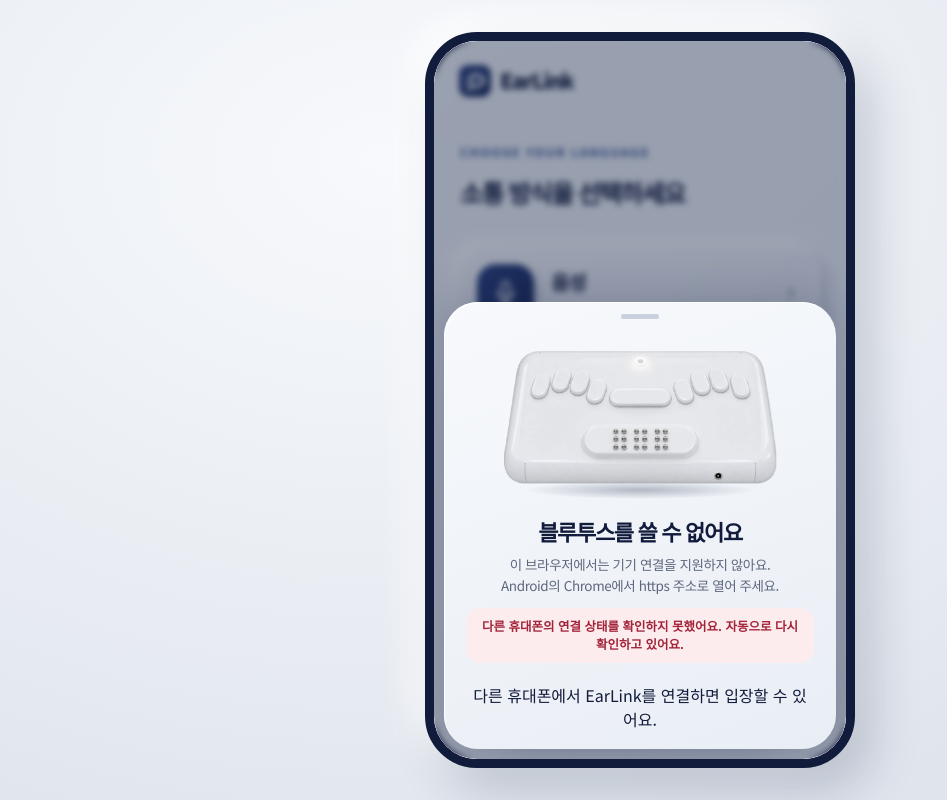
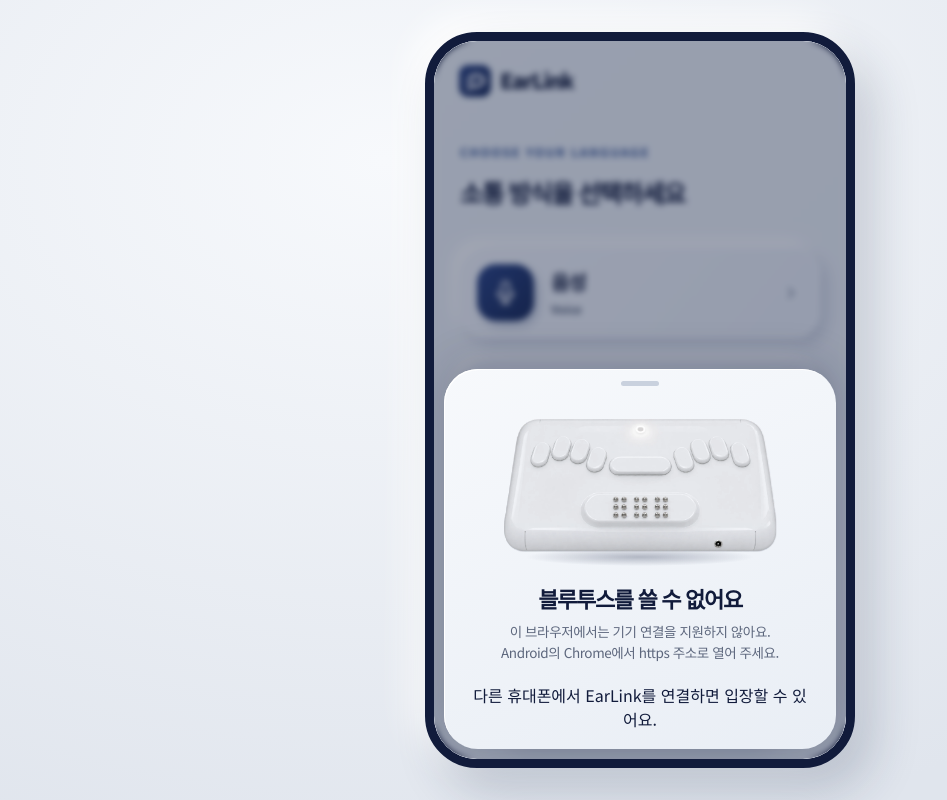
Before and after one commit to krson7/earlink-web, a Next.js app: page / in a window 1280 px wide. Shown: the whole page, without its empty margins (0-947 px from the left). Built offline with nearby package versions, Linux system fonts and the light colour scheme; no server answers.

Commit message:
페어링 UI수정

```diff
--- a/src/app/page.tsx
+++ b/src/app/page.tsx
@@ -172,7 +172,6 @@ export default function Home() {
       <DeviceConnectSheet
         open={sheetOpen}
         required={pairingRequired}
-        presenceError={presence.error}
         supported={supported}
         connected={connected}
         connecting={connecting}
--- a/src/components/device/DeviceConnectSheet.tsx
+++ b/src/components/device/DeviceConnectSheet.tsx
@@ -23,7 +23,6 @@ type Phase = "connecting" | "success" | "connected" | "remote" | "unsupported" |
 type DeviceConnectSheetProps = {
   open: boolean;
   required: boolean;
-  presenceError: string | null;
   supported: boolean;
   connected: boolean;
   connecting: boolean;
@@ -70,7 +69,7 @@ function SuccessMark() {
 
 export default function DeviceConnectSheet(props: DeviceConnectSheetProps) {
   const {
-    open, required, presenceError, connected, deviceName, serialNumber, remoteSerialNumber, error, status,
+    open, required, connected, deviceName, serialNumber, remoteSerialNumber, error, status,
     onControl, onIntervalChange, onConnect, onDisconnect, onClose,
   } = props;
 
@@ -199,9 +198,7 @@ export default function DeviceConnectSheet(props: DeviceConnectSheetProps) {
     },
     idle: {
       title: "EarLink 연결",
-      description: required
-        ? "먼저 한 휴대폰에서 EarLink를 연결해 주세요. 연결이 완료되면 모두 입장할 수 있어요."
-        : "기기 전원을 켜고 휴대폰 가까이에 두세요.",
+      description: "기기 전원을 켜고 휴대폰 가까이에 두세요.",
     },
   };
 
@@ -239,10 +236,6 @@ export default function DeviceConnectSheet(props: DeviceConnectSheetProps) {
 
         {phase === "error" && error && (
           <p role="alert" className="connect-sheet-error">{error}</p>
-        )}
-
-        {required && presenceError && (
-          <p role="alert" className="connect-sheet-error">{presenceError}</p>
         )}
 
         {phase === "connected" && status && (
--- a/tests/browser/earlink-bluetooth.mjs
+++ b/tests/browser/earlink-bluetooth.mjs
@@ -62,7 +62,8 @@ try {
 
   await load('presence-missing');
   assert.equal(await js(`document.querySelectorAll('.mode-card:disabled').length`),3);
-  assert.ok(await js(`document.querySelector('[role="alert"]').innerText.includes('서버')`));
+  assert.equal(await js(`document.querySelector('.connect-sheet-copy p').innerText`), '기기 전원을 켜고 휴대폰 가까이에 두세요.');
+  assert.equal(await js(`!!document.querySelector('.connect-sheet [role="alert"]')`), false);
   await js(`window.__ble.presenceRestored=true;window.__ble.remoteConnected=true`);
   await until(`!document.querySelector('.connect-sheet') && !document.querySelector('.mode-card').disabled`);
   assert.ok(await js(`window.__ble.presenceChecks>=2`));
```
